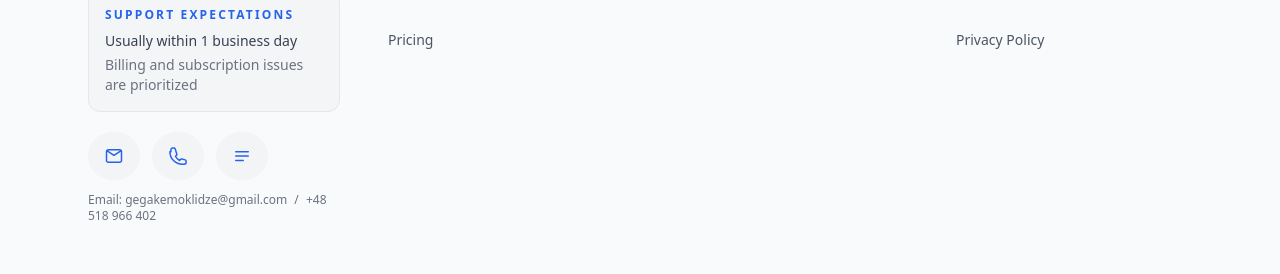
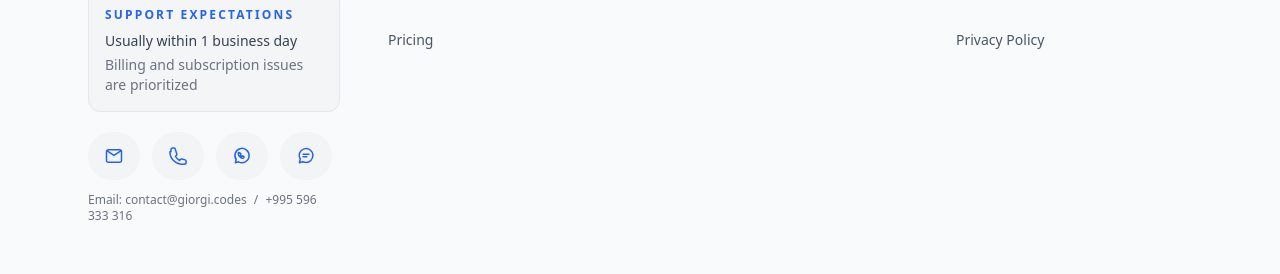
Before and after one commit to GiorgiKemo/ats-friendly-resume-builder, a React (Vite) app: page / in a window 1280 px wide. Shown: the part 3319-3593 px from the top of the page. Built offline with nearby package versions, Linux system fonts and the light colour scheme; no server answers.

Commit message:
Update support contact channels

```diff
--- a/src/components/layout/Footer.jsx
+++ b/src/components/layout/Footer.jsx
@@ -10,7 +10,9 @@ import {
   SUPPORT_PHONE_DISPLAY,
   SUPPORT_PHONE_URI,
   SUPPORT_RESPONSE_TIME,
+  SUPPORT_WHATSAPP_URI,
 } from '../../config/supportInfo';
+import { SupportChannelIcon } from '../ui';
 
 const MARKETING_PATHS = new Set([
   '/',
@@ -146,9 +148,7 @@ const Footer = ({ compact = false }) => {
                 openInNewTab={false}
               >
                 <span className="sr-only">Email support</span>
-                <svg className="h-5 w-5" fill="none" viewBox="0 0 24 24" stroke="currentColor" aria-hidden="true">
-                  <path strokeLinecap="round" strokeLinejoin="round" strokeWidth={1.8} d="M3 6.75A2.25 2.25 0 015.25 4.5h13.5A2.25 2.25 0 0121 6.75v10.5A2.25 2.25 0 0118.75 19.5H5.25A2.25 2.25 0 013 17.25V6.75zm1.28-.53L12 11.25l7.72-5.03" />
-                </svg>
+                <SupportChannelIcon kind="email" />
               </TouchExternalLink>
               <TouchExternalLink
                 href={`tel:${SUPPORT_PHONE_URI}`}
@@ -157,9 +157,15 @@ const Footer = ({ compact = false }) => {
                 openInNewTab={false}
               >
                 <span className="sr-only">Call support</span>
-                <svg className="h-5 w-5" fill="none" viewBox="0 0 24 24" stroke="currentColor" aria-hidden="true">
-                  <path strokeLinecap="round" strokeLinejoin="round" strokeWidth={1.8} d="M2.25 6.75c0 8.284 6.716 15 15 15h2.25a2.25 2.25 0 002.25-2.25v-1.372a1.5 1.5 0 00-1.11-1.448l-4.178-1.044a1.5 1.5 0 00-1.566.528l-.918 1.225a12.034 12.034 0 01-5.112-5.112l1.225-.918a1.5 1.5 0 00.528-1.566L8.57 3.36A1.5 1.5 0 007.122 2.25H5.75A2.25 2.25 0 003.5 4.5v2.25z" />
-                </svg>
+                <SupportChannelIcon kind="phone" />
+              </TouchExternalLink>
+              <TouchExternalLink
+                href={SUPPORT_WHATSAPP_URI}
+                className="bg-gray-100 hover:bg-gray-200 dark:bg-slate-800 dark:hover:bg-slate-700 p-2 rounded-full transition-[background-color,color,box-shadow] duration-200 ease-out text-blue-600"
+                ariaLabel="WhatsApp support"
+              >
+                <span className="sr-only">WhatsApp support</span>
+                <SupportChannelIcon kind="whatsapp" />
               </TouchExternalLink>
               <TouchLink
                 to="/contact"
@@ -168,9 +174,7 @@ const Footer = ({ compact = false }) => {
                 onClick={scrollToTop}
               >
                 <span className="sr-only">Open contact page</span>
-                <svg className="h-5 w-5" fill="none" viewBox="0 0 24 24" stroke="currentColor" aria-hidden="true">
-                  <path strokeLinecap="round" strokeLinejoin="round" strokeWidth={1.8} d="M4.5 6.75h15m-15 5.25h15m-15 5.25h9" />
-                </svg>
+                <SupportChannelIcon kind="contact" />
               </TouchLink>
             </div>
             <p className="mt-3 text-xs text-gray-500 dark:text-slate-500">
--- /dev/null
+++ b/src/components/ui/icons/SupportChannelIcon.jsx
@@ -0,0 +1,63 @@
+import React from 'react';
+import PropTypes from 'prop-types';
+
+const SupportChannelIcon = ({ kind, className = 'h-5 w-5' }) => {
+  const commonProps = {
+    className,
+    fill: 'none',
+    viewBox: '0 0 24 24',
+    stroke: 'currentColor',
+    strokeWidth: 1.8,
+    strokeLinecap: 'round',
+    strokeLinejoin: 'round',
+    'aria-hidden': true,
+  };
+
+  if (kind === 'email') {
+    return (
+      <svg {...commonProps}>
+        <path d="M3 6.75A2.25 2.25 0 015.25 4.5h13.5A2.25 2.25 0 0121 6.75v10.5a2.25 2.25 0 01-2.25 2.25H5.25A2.25 2.25 0 013 17.25V6.75zm1.28-.53L12 11.25l7.72-5.03" />
+      </svg>
+    );
+  }
+
+  if (kind === 'phone') {
+    return (
+      <svg {...commonProps}>
+        <path d="M2.25 6.75c0 8.284 6.716 15 15 15h2.25a2.25 2.25 0 002.25-2.25v-1.372a1.5 1.5 0 00-1.11-1.448l-4.178-1.044a1.5 1.5 0 00-1.566.528l-.918 1.225a12.034 12.034 0 01-5.112-5.112l1.225-.918a1.5 1.5 0 00.528-1.566L8.57 3.36A1.5 1.5 0 007.122 2.25H5.75A2.25 2.25 0 003.5 4.5v2.25z" />
+      </svg>
+    );
+  }
+
+  if (kind === 'whatsapp') {
+    return (
+      <svg {...commonProps}>
+        <path d="M20.5 11.5a8.5 8.5 0 01-12.58 7.46L4 20l1.04-3.78A8.5 8.5 0 1120.5 11.5z" />
+        <path d="M8.5 8.75c.2-.45.42-.47.78-.47h.38c.14 0 .3.04.42.32l.58 1.38c.08.2.05.35-.08.52l-.42.55c-.13.16-.08.3 0 .44.25.44.63.8 1.06 1.06.14.08.28.1.44-.03l.53-.43c.17-.14.32-.16.52-.08l1.37.63c.28.13.32.25.3.39l-.1.72c-.03.21-.13.4-.3.51-.31.21-.8.42-1.38.34-1.04-.14-2.3-.82-3.3-1.82-1-.99-1.67-2.26-1.81-3.3-.08-.58.13-1.07.34-1.38.11-.16.3-.26.51-.29z" />
+      </svg>
+    );
+  }
+
+  if (kind === 'address') {
+    return (
+      <svg {...commonProps}>
+        <path d="M20 10.5c0 5.5-8 11-8 11s-8-5.5-8-11a8 8 0 1116 0z" />
+        <circle cx="12" cy="10.5" r="2.5" />
+      </svg>
+    );
+  }
+
+  return (
+    <svg {...commonProps}>
+      <path d="M20.25 11.5a8.25 8.25 0 01-8.25 8.25 8.2 8.2 0 01-3.72-.88L4 20l1.13-4.07A8.25 8.25 0 1120.25 11.5z" />
+      <path d="M8.5 10h7M8.5 13h4.5" />
+    </svg>
+  );
+};
+
+SupportChannelIcon.propTypes = {
+  kind: PropTypes.oneOf(['email', 'phone', 'whatsapp', 'address', 'contact']).isRequired,
+  className: PropTypes.string,
+};
+
+export default SupportChannelIcon;
--- a/src/components/ui/index.js
+++ b/src/components/ui/index.js
@@ -5,3 +5,4 @@ export { default as TouchLink } from './TouchLink';
 export { default as TouchExternalLink } from './TouchExternalLink';
 export { default as Pagination } from './Pagination';
 export { default as PageHero } from './PageHero';
+export { default as SupportChannelIcon } from './icons/SupportChannelIcon';
--- a/src/config/supportInfo.js
+++ b/src/config/supportInfo.js
@@ -1,6 +1,7 @@
-export const SUPPORT_EMAIL = 'gegakemoklidze@gmail.com';
-export const SUPPORT_PHONE_DISPLAY = '+48 518 966 402';
-export const SUPPORT_PHONE_URI = '+48518966402';
+export const SUPPORT_EMAIL = 'contact@giorgi.codes';
+export const SUPPORT_PHONE_DISPLAY = '+995 596 333 316';
+export const SUPPORT_PHONE_URI = '+995596333316';
+export const SUPPORT_WHATSAPP_URI = 'https://wa.me/995596333316';
 export const SUPPORT_ADDRESS_LINES = [
   'Dobrodzienska 6',
   'Chorzow',
--- a/src/pages/Contact.jsx
+++ b/src/pages/Contact.jsx
@@ -1,6 +1,6 @@
 import React, { useEffect, useRef, useState } from 'react';
 import Button from '../components/ui/Button';
-import { PageHero } from '../components/ui';
+import { PageHero, SupportChannelIcon } from '../components/ui';
 import toast from 'react-hot-toast';
 import { motion } from 'framer-motion';
 import { fadeInUp } from '../utils/animationVariants';
@@ -11,6 +11,7 @@ import {
   SUPPORT_PHONE_DISPLAY,
   SUPPORT_PHONE_URI,
   SUPPORT_RESPONSE_TIME,
+  SUPPORT_WHATSAPP_URI,
 } from '../config/supportInfo';
 import { submitContactInquiry } from '../services/publicEngagementService';
 import { emptyConciergeForm, getConciergePrefill } from '../utils/conciergeOffer.js';
@@ -47,19 +48,30 @@ const Contact = () => {
       title: 'Support inbox',
       value: SUPPORT_EMAIL,
       href: `mailto:${SUPPORT_EMAIL}`,
+      icon: 'email',
       description: 'Best for product issues, export problems, extension bugs, and general questions.',
     },
     {
       title: 'Premium / billing line',
       value: SUPPORT_PHONE_DISPLAY,
       href: `tel:${SUPPORT_PHONE_URI}`,
+      icon: 'phone',
       description:
         'Use this for urgent billing or subscription help. Email is still the best default for detailed product issues.',
+    },
+    {
+      title: 'WhatsApp support',
+      value: SUPPORT_PHONE_DISPLAY,
+      href: SUPPORT_WHATSAPP_URI,
+      icon: 'whatsapp',
+      external: true,
+      description: 'Message us on WhatsApp for a quick support conversation using the same support number.',
     },
     {
       title: 'Mailing address',
       value: SUPPORT_ADDRESS_LINES.join(', '),
       href: null,
+      icon: 'address',
       description: 'Registered business address for administrative correspondence.',
     },
   ];
@@ -240,12 +252,18 @@ const Contact = () => {
                 {contactLanes.map((lane) => (
                   <div
                     key={lane.title}
-                    className="rounded-xl border border-blue-100 bg-white/85 px-4 py-4 dark:border-blue-500/20 dark:bg-slate-900/40"
+                    className="flex gap-3 rounded-xl border border-blue-100 bg-white/85 px-4 py-4 dark:border-blue-500/20 dark:bg-slate-900/40"
                   >
+                    <span className="mt-0.5 flex h-10 w-10 shrink-0 items-center justify-center rounded-lg bg-blue-100 text-blue-700 dark:bg-blue-500/15 dark:text-blue-300">
+                      <SupportChannelIcon kind={lane.icon} className="h-5 w-5" />
+                    </span>
+                    <div className="min-w-0">
                       <h3 className="text-base font-semibold sm:text-lg">{lane.title}</h3>
                       {lane.href ? (
                         <a
                           href={lane.href}
+                          target={lane.external ? '_blank' : undefined}
+                          rel={lane.external ? 'noopener noreferrer' : undefined}
                           className="mt-1 inline-block break-words text-gray-700 hover:text-blue-700 dark:text-slate-300 dark:hover:text-blue-300"
                         >
                           {lane.value}
@@ -254,6 +272,7 @@ const Contact = () => {
                         <p className="mt-1 text-gray-700 dark:text-slate-300">{lane.value}</p>
                       )}
                       <p className="mt-2 text-sm text-gray-500 dark:text-slate-400">{lane.description}</p>
+                    </div>
                   </div>
                 ))}
               </div>
```
Lines whose indentation alone changed are shown as unchanged.
